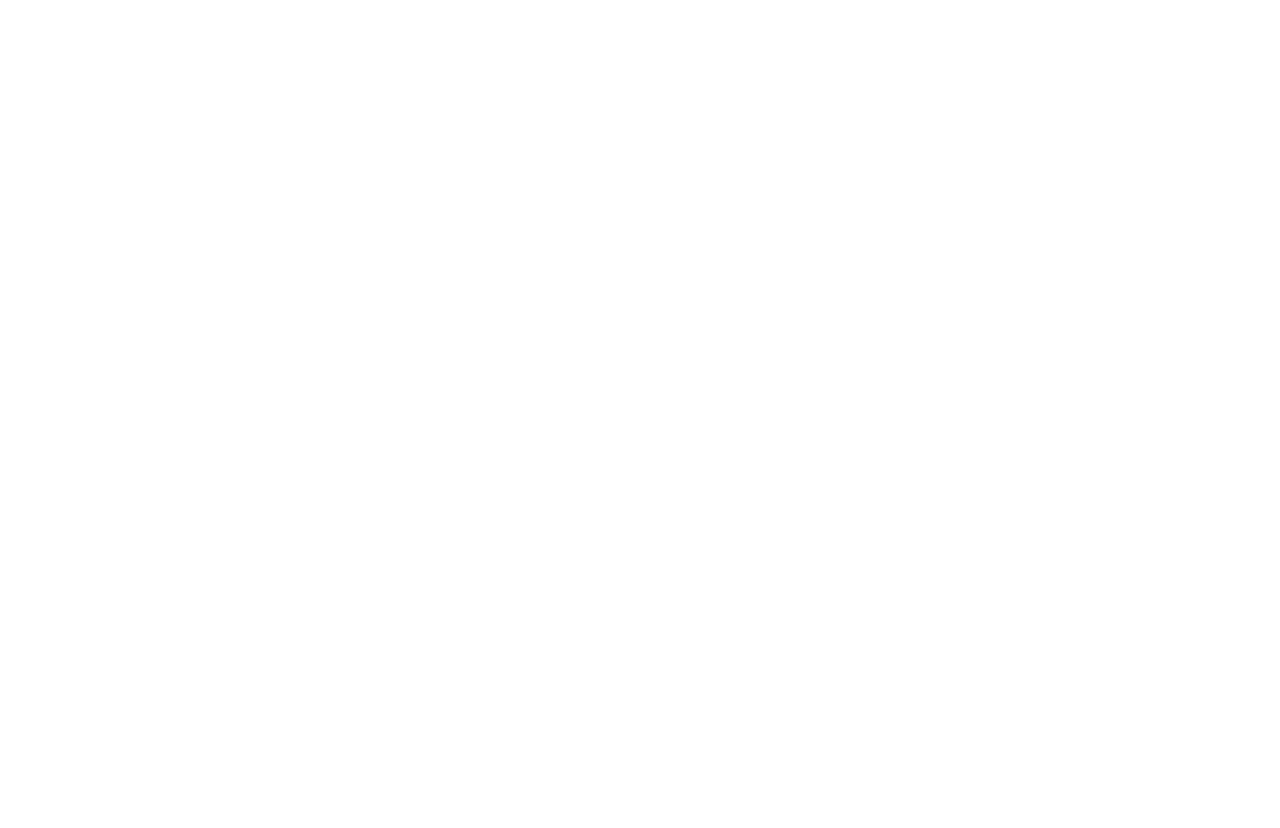
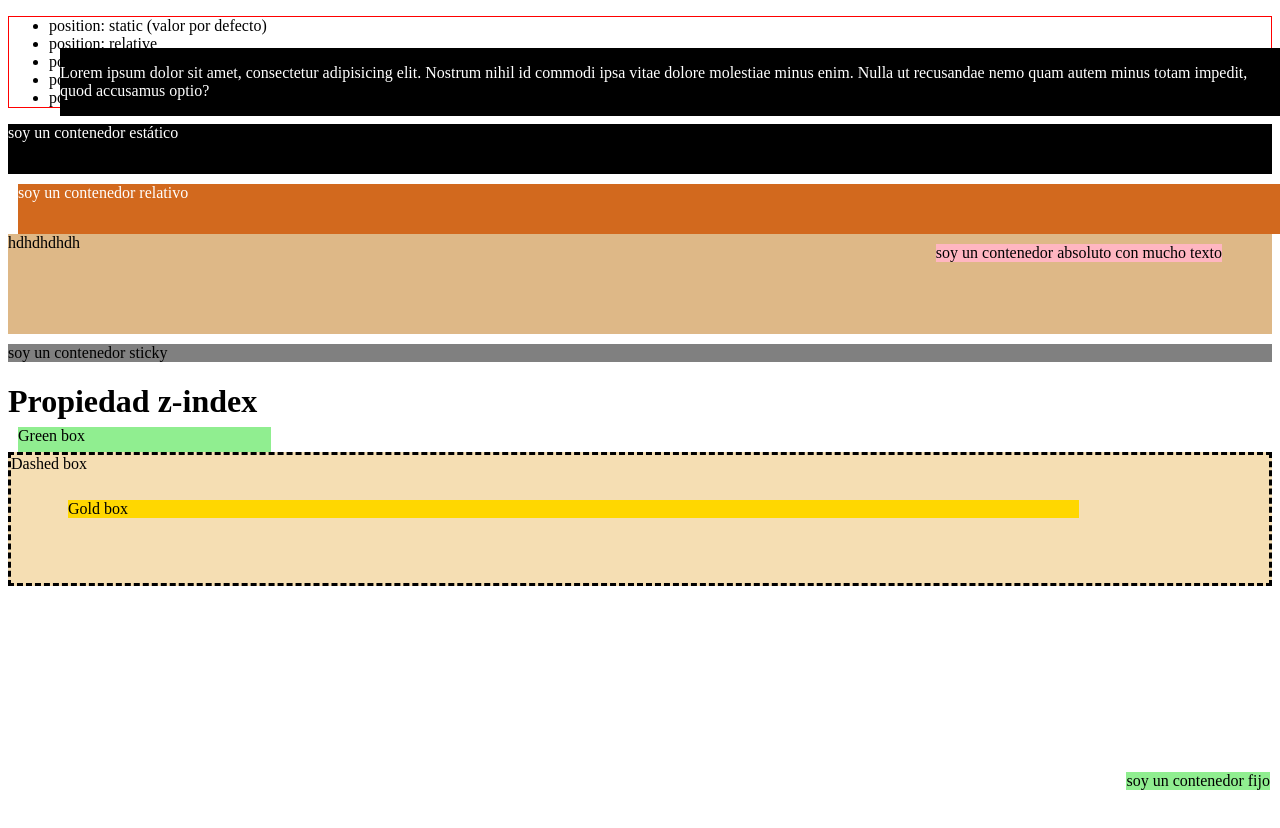
Before and after one commit to AnaCristinaSilvaSolis/curso-css, a plain HTML site: page posicionamiento/index.html in a window 1280 px wide. Shown: the top 828 px of the page. Before the commit the page ends 800 px from the top, so only its background shows below. Drawn offline with Linux system fonts and the light colour scheme.

Commit message:
vimos posicionamiento y z-index

```diff
--- a/posicionamiento/index.html
+++ b/posicionamiento/index.html
@@ -1,14 +1,66 @@
 <!DOCTYPE html>
-<html lang="en">
+<html lang="es">
 
 <head>
   <meta charset="UTF-8">
   <meta name="viewport" content="width=device-width, initial-scale=1.0">
   <title>Posicionamiento</title>
+  <link rel="stylesheet" href="./style.css">
 </head>
 
 <body>
 
+  <ul style="border: solid red 1px;">
+    <li>position: static (valor por defecto)</li>
+    <li>position: relative</li>
+    <li>position: absolute</li>
+    <li>position: fixed</li>
+    <li>position: sticky</li>
+  </ul>
+
+
+  <div class="estatico">
+    soy un contenedor estático
+  </div>
+
+  <div class="relativo">
+    soy un contenedor relativo
+  </div>
+
+  <div class="padre">
+    hdhdhdhdh
+    <div class="absoluto">
+      soy un contenedor absoluto con mucho texto
+    </div>
+  </div>
+
+  <div class="fixed">
+    soy un contenedor fijo
+  </div>
+
+  <div class="sticky">
+    soy un contenedor sticky
+  </div>
+
+  <h1>Propiedad z-index</h1>
+  <div class="wrapper">
+    <div class="dashed-box">Dashed box
+
+    </div>
+    <div class="gold-box">Gold box
+    </div>
+    <div class="green-box">Green box</div>
+  </div>
+
+  <div id="modal">
+    <p> Lorem ipsum dolor sit amet, consectetur adipisicing elit. Nostrum nihil id commodi ipsa vitae dolore molestiae
+      minus enim. Nulla ut recusandae nemo quam autem minus totam impedit, quod accusamus optio?</p>
+  </div>
+
+
+
+  <br><br><br><br><br><br><br><br><br><br><br><br><br><br><br><br><br><br><br><br><br><br><br><br><br><br><br><br><br><br><br><br><br><br><br><br><br><br><br><br><br><br><br><br><br><br><br><br><br><br>
+
 </body>
 
 </html>
--- /dev/null
+++ b/posicionamiento/style.css
@@ -0,0 +1,116 @@
+/* * {
+  margin: 0;
+  padding: 0;
+} */
+
+.estatico {
+  background-color: black;
+  color: white;
+  height: 50px;
+  position: static;
+  top: 10px;
+  right: 20px;
+}
+
+.relativo {
+  margin-top: 10px;
+  background-color: chocolate;
+  color: white;
+  height: 50px;
+
+  position: relative;
+  left: 10px;
+}
+
+.absoluto {
+  /* margin-top: 10px; */
+  background-color: lightpink;
+  color: black;
+
+  position: absolute;
+  top: 10px;
+  right: 50px;
+
+}
+
+.padre {
+  background-color: burlywood;
+  position: relative;
+  height: 100px;
+}
+
+.fixed {
+  margin-top: 10px;
+  background-color: lightgreen;
+  color: black;
+
+  position: fixed;
+  bottom: 10px;
+  right: 10px;
+
+}
+
+.sticky {
+  margin-top: 10px;
+  background-color: grey;
+  color: black;
+
+  position: sticky;
+  top: 20px;
+
+}
+
+.z-index {
+  margin-top: 10px;
+  background-color: black;
+  color: white;
+
+  position: absolute;
+  z-index: 1;
+
+}
+
+.wrapper {
+  position: relative;
+}
+
+.dashed-box {
+  position: relative;
+  background-color: wheat;
+  z-index: 1;
+  border: dashed;
+  height: 8em;
+  margin-bottom: 1em;
+  margin-top: 2em;
+}
+
+.gold-box {
+  position: absolute;
+  z-index: 9999;
+  /* put .gold-box above .green-box and .dashed-box */
+  background: gold;
+  width: 80%;
+  left: 60px;
+  top: 48px;
+}
+
+.green-box {
+  position: absolute;
+  z-index: -2;
+  /* put .green-box above .dashed-box */
+  background: lightgreen;
+  width: 20%;
+  left: 10px;
+  top: -25px;
+  height: 7em;
+
+}
+
+#modal {
+  background-color: black;
+  color: #fff;
+  position: fixed;
+  left: 60px;
+  top: 48px;
+  z-index: 999;
+}
```
